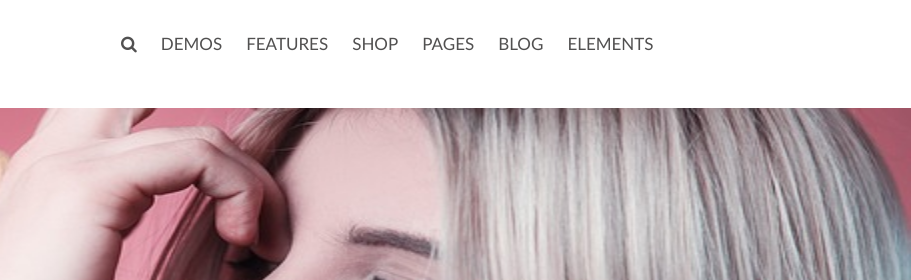
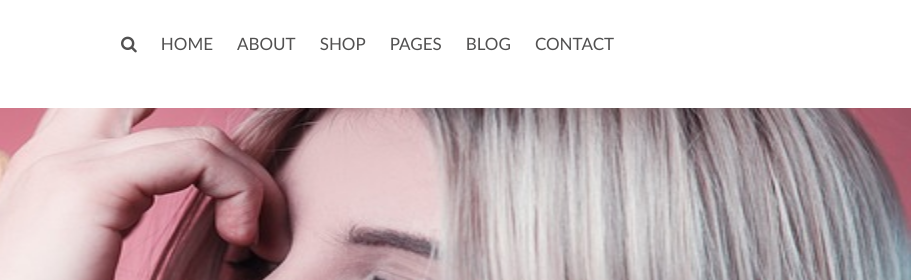
Before and after one commit to aamirabbas20/myfirstproject, a plain HTML site: page index.html in a window 1280 px wide. Shown: the top 280 px of the page, 369-1280 px from the left. Drawn offline with Linux system fonts and the light colour scheme.

Commit message:
change main file

```diff
--- a/index.html
+++ b/index.html
@@ -17,12 +17,12 @@
             <div class="head2">
                 <ul>
                     <li><a href=""><i class="fa fa-search" aria-hidden="true"></i></a></li>
-                    <li><a href="">demos</a></li>
-                    <li><a href="">features</a></li>
+                    <li><a href="">Home</a></li>
+                    <li><a href="">About</a></li>
                     <li><a href="">shop</a></li>
                     <li><a href="">pages</a></li>
                     <li><a href="">blog</a></li>
-                    <li><a href="">elements</a></li>
+                    <li><a href="">Contact</a></li>
                 </ul>
             </div>
             <div class="head3">
```
